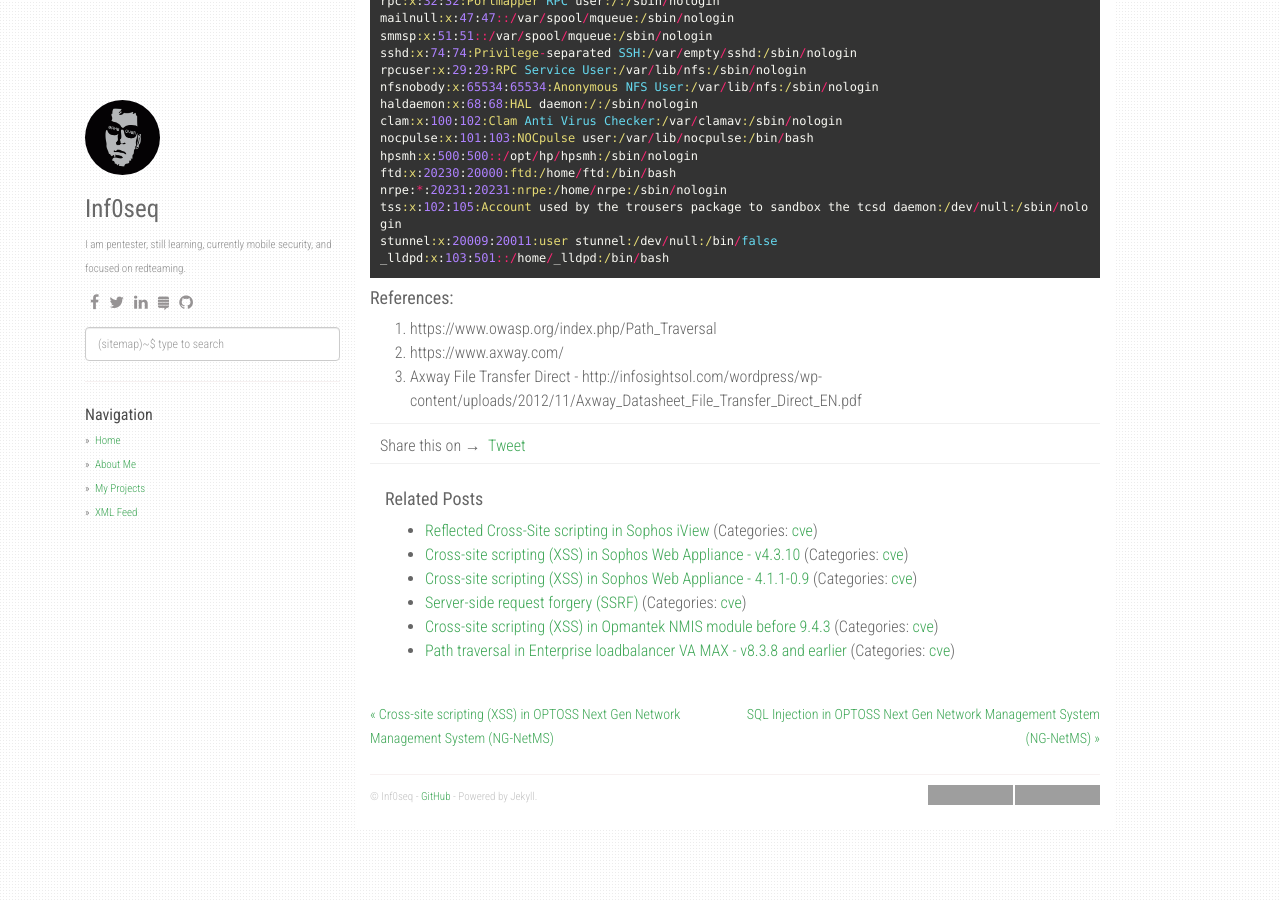
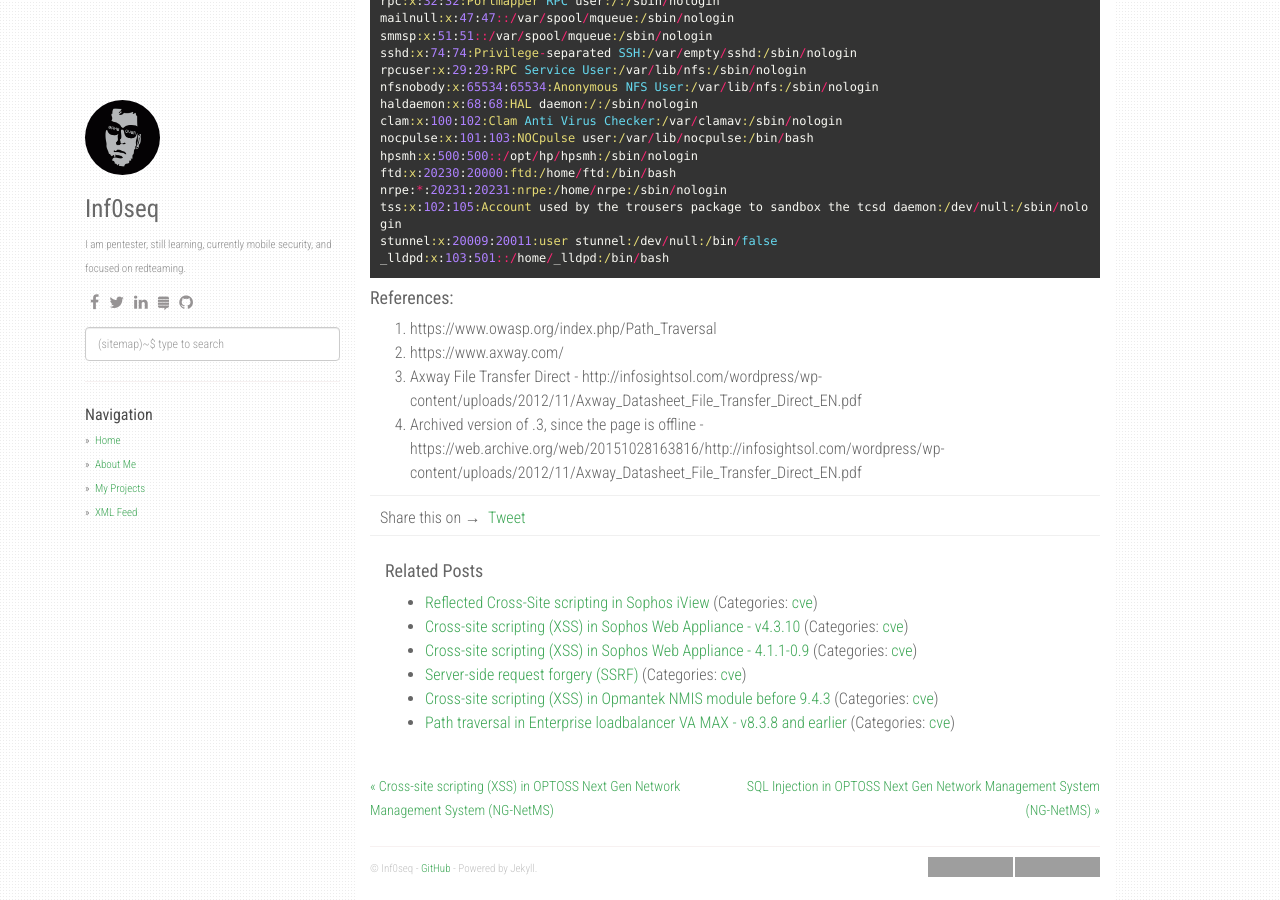
Before and after one commit to inf0seq/inf0seq.github.io, a Jekyll site: the page built from _posts/2019-01-20-Directory-Traversal-in-Axway-File-Transfer-Direct.md, in a window 1280 px wide and 900 px high, scrolled down 1312 px. Built offline with Jekyll 4.4.1, drawn with Linux system fonts in a browser that asks for light colours; nearby versions of some CDN libraries; comment, search, counter and statistics services are not loaded; grey boxes are pictures that could not be loaded.

Commit message:
Update 2019-01-20-Directory-Traversal-in-Axway-File-Transfer-Direct.md

```diff
--- a/_posts/2019-01-20-Directory-Traversal-in-Axway-File-Transfer-Direct.md
+++ b/_posts/2019-01-20-Directory-Traversal-in-Axway-File-Transfer-Direct.md
@@ -88,3 +88,4 @@ _lldpd:x:103:501::/home/_lldpd:/bin/bash
 1. https://www.owasp.org/index.php/Path_Traversal
 2. https://www.axway.com/
 3. Axway File Transfer Direct - http://infosightsol.com/wordpress/wp-content/uploads/2012/11/Axway_Datasheet_File_Transfer_Direct_EN.pdf
+4. Archived version of .3, since the page is offline - https://web.archive.org/web/20151028163816/http://infosightsol.com/wordpress/wp-content/uploads/2012/11/Axway_Datasheet_File_Transfer_Direct_EN.pdf
```
